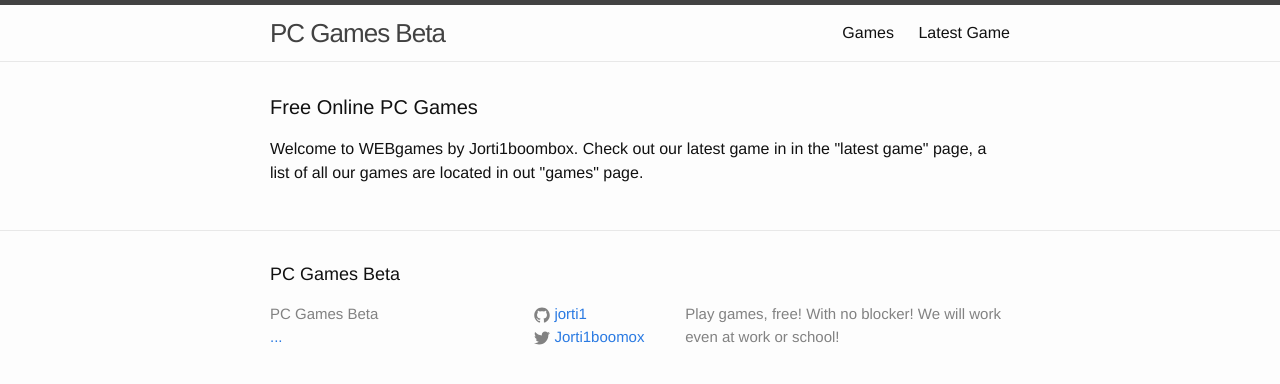
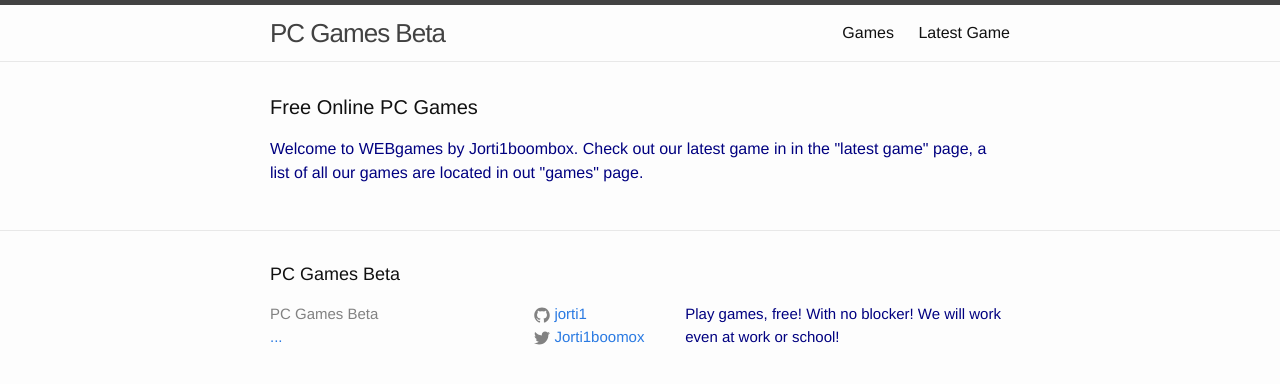
Before and after one commit to jortiz6759/WEBgames, a Jekyll site: the page built from index.html, in a window 1280 px wide. Shown: the top 384 px of the page. Built offline with Jekyll 4.4.1, drawn with Linux system fonts in a browser that asks for light colours.

Commit message:
Update index.html

```diff
--- a/index.html
+++ b/index.html
@@ -3,7 +3,9 @@ layout: default
 ---
 
 <div class="home">
-
+<head>
+<link rel="stylesheet" type="text/css" href="home.css">
+</head>
   <h1 class="page-heading">Free Online PC Games</h1>
   <p> Welcome to WEBgames by Jorti1boombox. Check out our latest game in in the "latest game" page, a list of all our games are located in out "games" page.
 </div>
```
